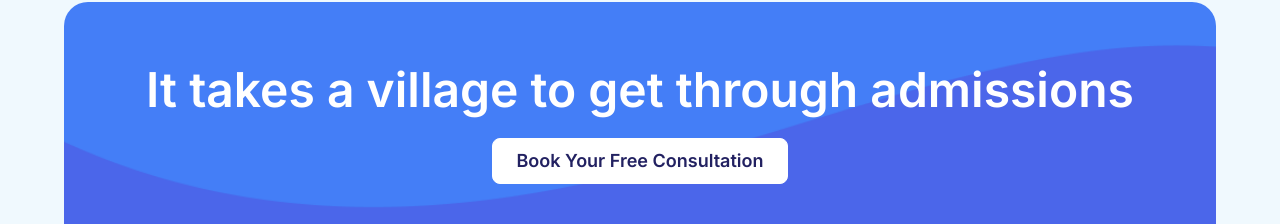
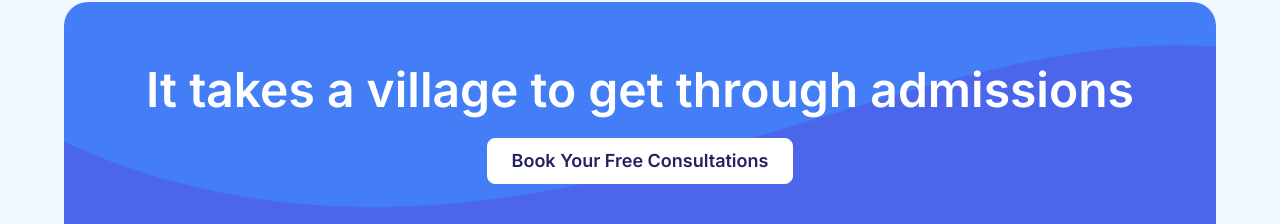
Before and after one commit to college-mastermind/collegemastermind, a Next.js app: page /our-team in a window 1280 px wide. Shown: the part 3838-4062 px from the top of the page. Built offline with nearby package versions, Linux system fonts and the light colour scheme.

Commit message:
Update Our Team Page

```diff
--- a/src/app/our-team/page.jsx
+++ b/src/app/our-team/page.jsx
@@ -20,7 +20,7 @@ const OurTeamPage = () => {
         <TextBarBlueWaveBg
           text={"It takes a village to get through admissions"}
           btnLink={CtaLink}
-          btnText={"Book Your Free Consultation"}
+          btnText={"Book Your Free Consultations"}
         />
       </div>
     </div>
```
